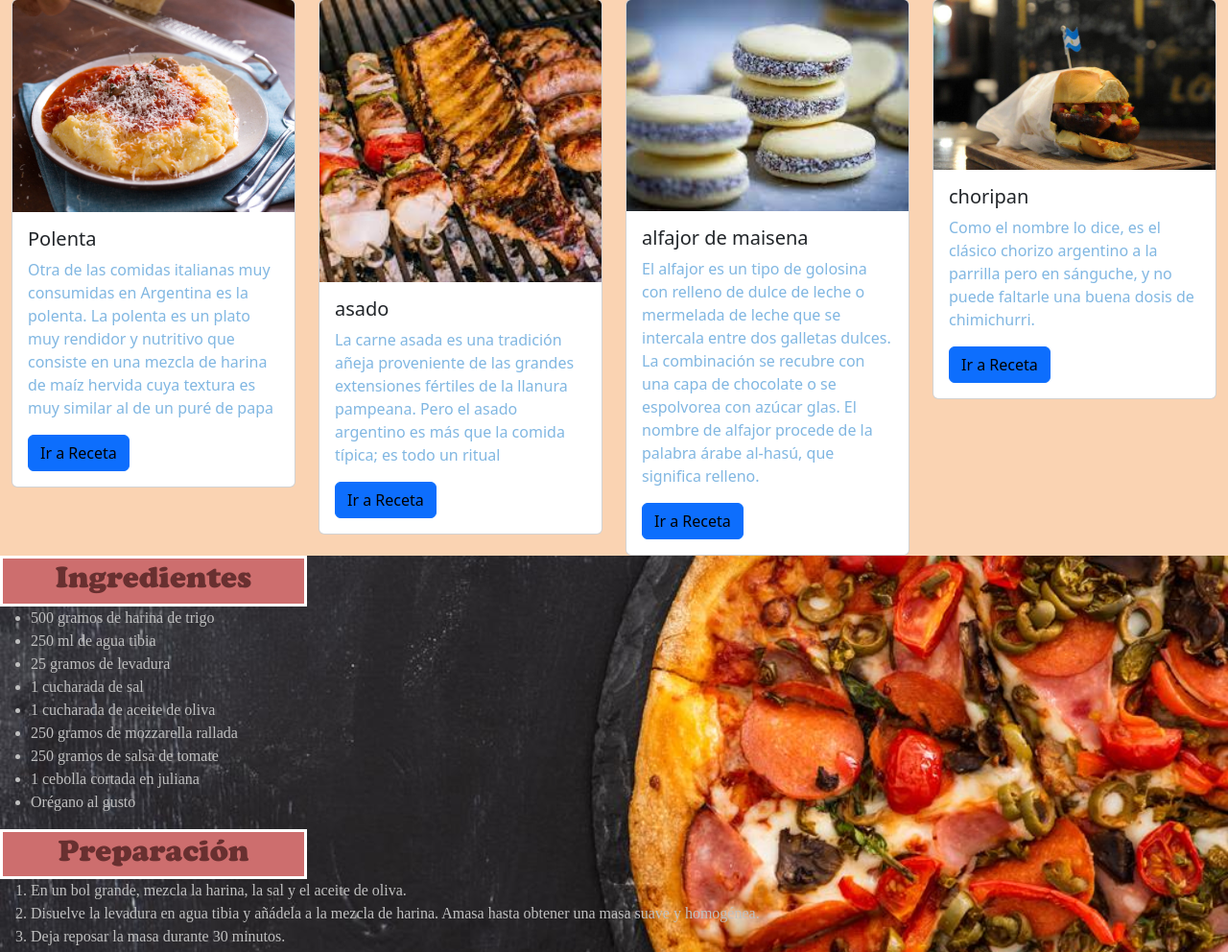
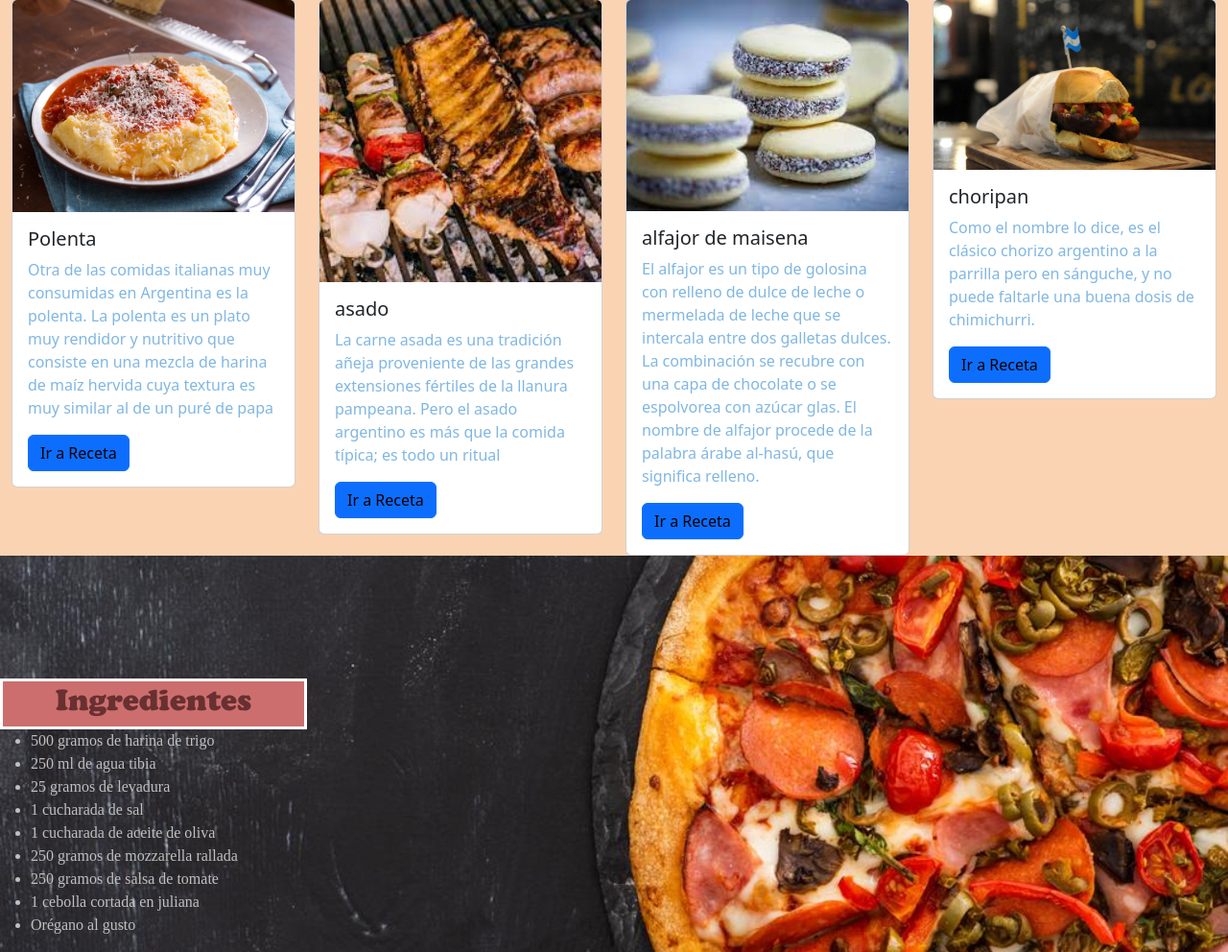
Before and after one commit to ashel028/frondend.pz, a PHP site: page / in a window 1280 px wide. Shown: the part 1319-2311 px from the top of the page at 96% size. Run offline with PHP 8.4, Linux system fonts and the light colour scheme.

Commit message:
Add files via upload

```diff
--- a/css/estilo.css
+++ b/css/estilo.css
@@ -156,12 +156,14 @@ padding: 10%;
   padding: 2%;
   margin: 2%;
   margin-top: 15%;
+  margin-right: 10%;
 }
 
 .row{
   background-color: #fad3b2;
   display: flex;
   justify-content: space-around;
+
 
 }
 
@@ -176,6 +178,7 @@ padding: 10%;
         font-size: 95%;
         border-style: solid;
         border-color: white;
+        margin-top: 10%;
       }
 
       @media (max-width:700px) {
```
